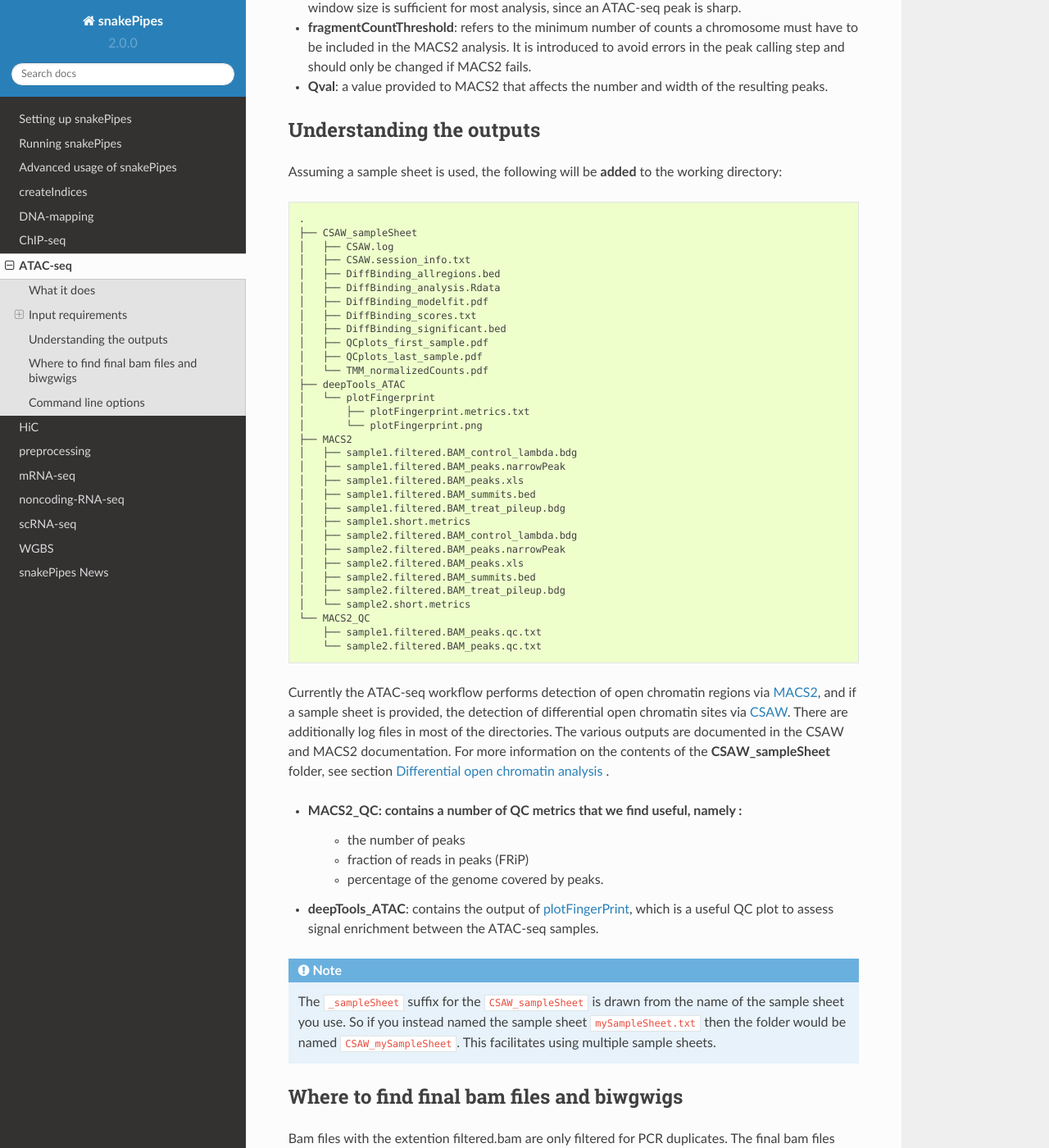
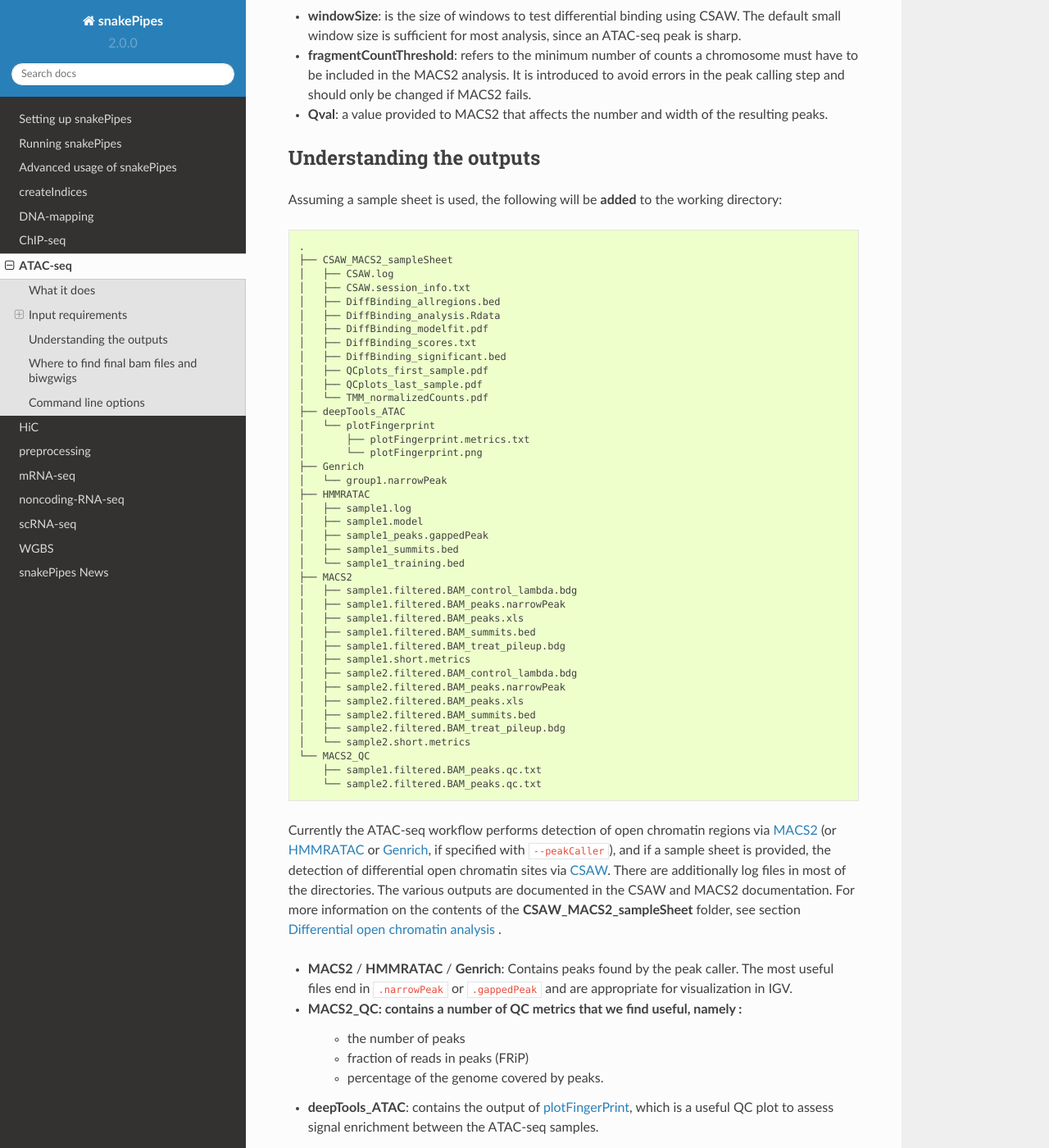
Before and after one commit to maxplanck-ie/snakepipes, a Sphinx documentation site: the page built from docs/content/workflows/ATAC-seq.rst, in a window 1280 px wide and 1400 px high, scrolled down 3480 px. Shown: the whole window at 82% size. Built offline with Sphinx 7.4.7 and the Read the Docs theme 2.0.0, drawn with Linux system fonts in a browser that asks for light colours; some of the changed text lies outside the part shown.

Commit message:
Document --peakCaller

```diff
--- a/docs/content/workflows/ATAC-seq.rst
+++ b/docs/content/workflows/ATAC-seq.rst
@@ -47,7 +47,7 @@ If the user provides additional columns between 'name' and 'condition' in the sa
 
 The differential binding module utilizes the R package `CSAW <https://bioconductor.org/packages/release/bioc/html/csaw.html>`__ to detect significantly different peaks between two conditions.
 The analysis is performed on a union of peaks from all samples mentioned in the sample sheet.
-This merged set of regions are provided as an output inside the **CSAW_sampleSheet** folder as the file 'DiffBinding_allregions.bed'.
+This merged set of regions are provided as an output inside the **CSAW_MACS2_sampleSheet** folder as the file 'DiffBinding_allregions.bed'.
 All differentially bound regions are available in 'CSAW/DiffBinding_significant.bed' .
 Two thresholds are applied to produce ``Filtered.results.bed`` : FDR (default ``0.05`` ) as well as absolute log fold change (``1``). These can be specified either in the defaults.yaml dictionary or via commandline parameters '--FDR' and '--LFC'. Additionally, filtered results are split into up to 3 bed files, representing direction change (UP, DOWN, or MIXED).
 
@@ -82,6 +82,8 @@ There is a configuration file in ``snakePipes/workflows/ATACseq/defaults.yaml``:
     maxFragmentSize: 150
     minFragmentSize: 0
     verbose: false
+    ## which peak caller to use
+    peakCaller: 'MACS2'
     # sampleSheet_DB
     sampleSheet:
     # windowSize
@@ -119,7 +121,7 @@ Understanding the outputs
 Assuming a sample sheet is used, the following will be **added** to the working directory::
 
     .
-    ├── CSAW_sampleSheet
+    ├── CSAW_MACS2_sampleSheet
     │   ├── CSAW.log
     │   ├── CSAW.session_info.txt
     │   ├── DiffBinding_allregions.bed
@@ -134,6 +136,14 @@ Assuming a sample sheet is used, the following will be **added** to the working
     │   └── plotFingerprint
     │       ├── plotFingerprint.metrics.txt
     │       └── plotFingerprint.png
+    ├── Genrich
+    │   └── group1.narrowPeak
+    ├── HMMRATAC
+    │   ├── sample1.log
+    │   ├── sample1.model
+    │   ├── sample1_peaks.gappedPeak
+    │   ├── sample1_summits.bed
+    │   └── sample1_training.bed
     ├── MACS2
     │   ├── sample1.filtered.BAM_control_lambda.bdg
     │   ├── sample1.filtered.BAM_peaks.narrowPeak
@@ -151,8 +161,10 @@ Assuming a sample sheet is used, the following will be **added** to the working
         ├── sample1.filtered.BAM_peaks.qc.txt
         └── sample2.filtered.BAM_peaks.qc.txt
 
-Currently the ATAC-seq workflow performs detection of open chromatin regions via `MACS2 <https://github.com/taoliu/MACS>`__, and if a sample sheet is provided, the detection of differential open chromatin sites via `CSAW <https://bioconductor.org/packages/release/bioc/html/csaw.html>`__. There are additionally log files in most of the directories. The various outputs are documented in the CSAW and MACS2 documentation.
-For more information on the contents of the **CSAW_sampleSheet** folder, see section :ref:`diffOpenChrom` .
+Currently the ATAC-seq workflow performs detection of open chromatin regions via `MACS2 <https://github.com/taoliu/MACS>`__ (or `HMMRATAC <https://academic.oup.com/nar/article/47/16/e91/5519166>`__ or `Genrich <https://github.com/jsh58/Genrich>`__, if specified with ``--peakCaller``), and if a sample sheet is provided, the detection of differential open chromatin sites via `CSAW <https://bioconductor.org/packages/release/bioc/html/csaw.html>`__. There are additionally log files in most of the directories. The various outputs are documented in the CSAW and MACS2 documentation.
+For more information on the contents of the **CSAW_MACS2_sampleSheet** folder, see section :ref:`diffOpenChrom` .
+
+* **MACS2** / **HMMRATAC** / **Genrich**: Contains peaks found by the peak caller. The most useful files end in ``.narrowPeak`` or ``.gappedPeak`` and are appropriate for visualization in IGV.
 
 * **MACS2_QC**: contains a number of QC metrics that we find useful, namely :
     * the number of peaks
@@ -161,7 +173,9 @@ For more information on the contents of the **CSAW_sampleSheet** folder, see sec
 
 * **deepTools_ATAC**: contains the output of `plotFingerPrint <https://deeptools.readthedocs.io/en/develop/content/tools/plotFingerprint.html>`__, which is a useful QC plot to assess signal enrichment between the ATAC-seq samples.
 
-.. note:: The ``_sampleSheet`` suffix for the ``CSAW_sampleSheet`` is drawn from the name of the sample sheet you use. So if you instead named the sample sheet ``mySampleSheet.txt`` then the folder would be named ``CSAW_mySampleSheet``. This facilitates using multiple sample sheets.
+.. note:: The ``_sampleSheet`` suffix for the ``CSAW_MACS2_sampleSheet`` is drawn from the name of the sample sheet you use. So if you instead named the sample sheet ``mySampleSheet.txt`` then the folder would be named ``CSAW_mySampleSheet``. This facilitates using multiple sample sheets. Similarly, ``_MACS2`` portion will be different if you use HMMRATAC or Genrich for peak calling.
+
+.. note:: The output from Genrich will be peaks called per-group if you specify a sample sheet. This is because Genrich is capable of directly using replicates during peak calling.
 
 
 Where to find final bam files and biwgwigs
```
Also changed, not shown: docs/content/workflows/ChIP-seq.rst (+9 -1 lines).
